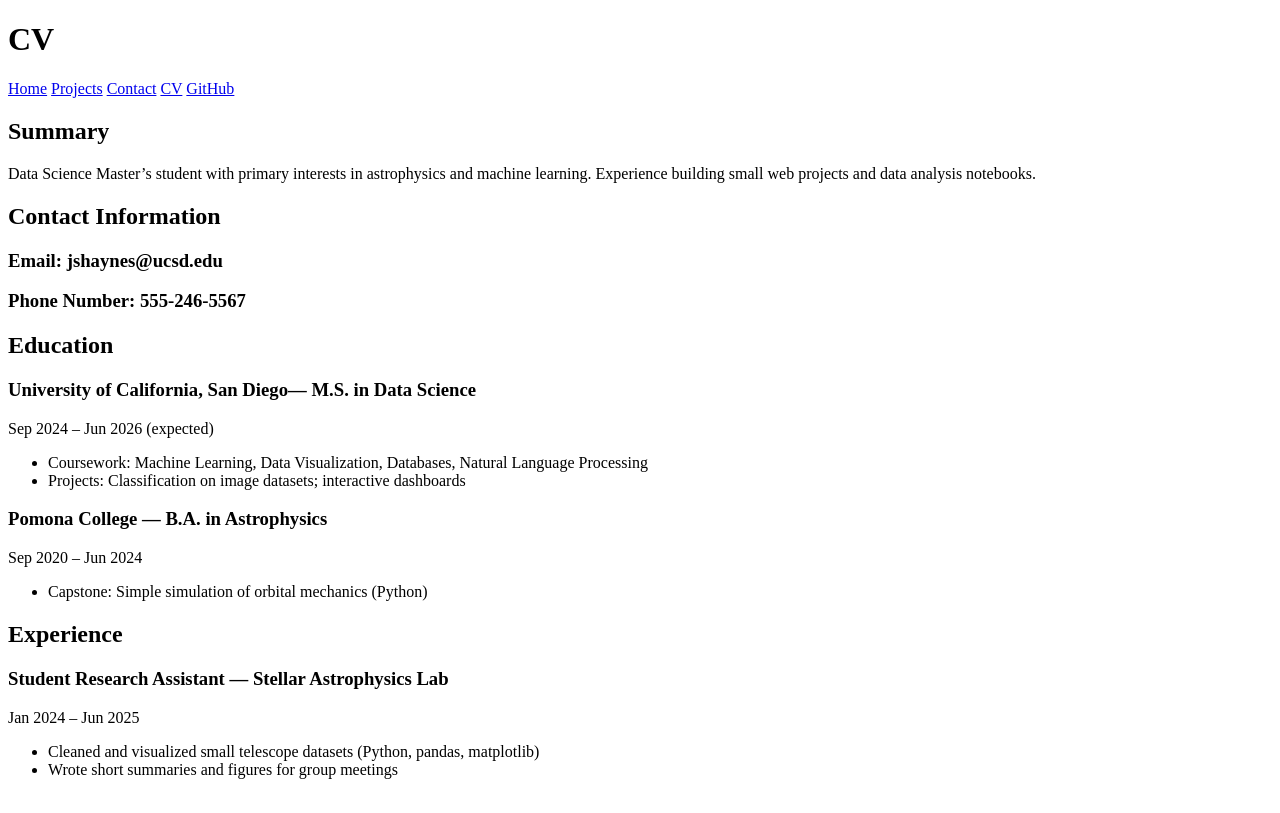
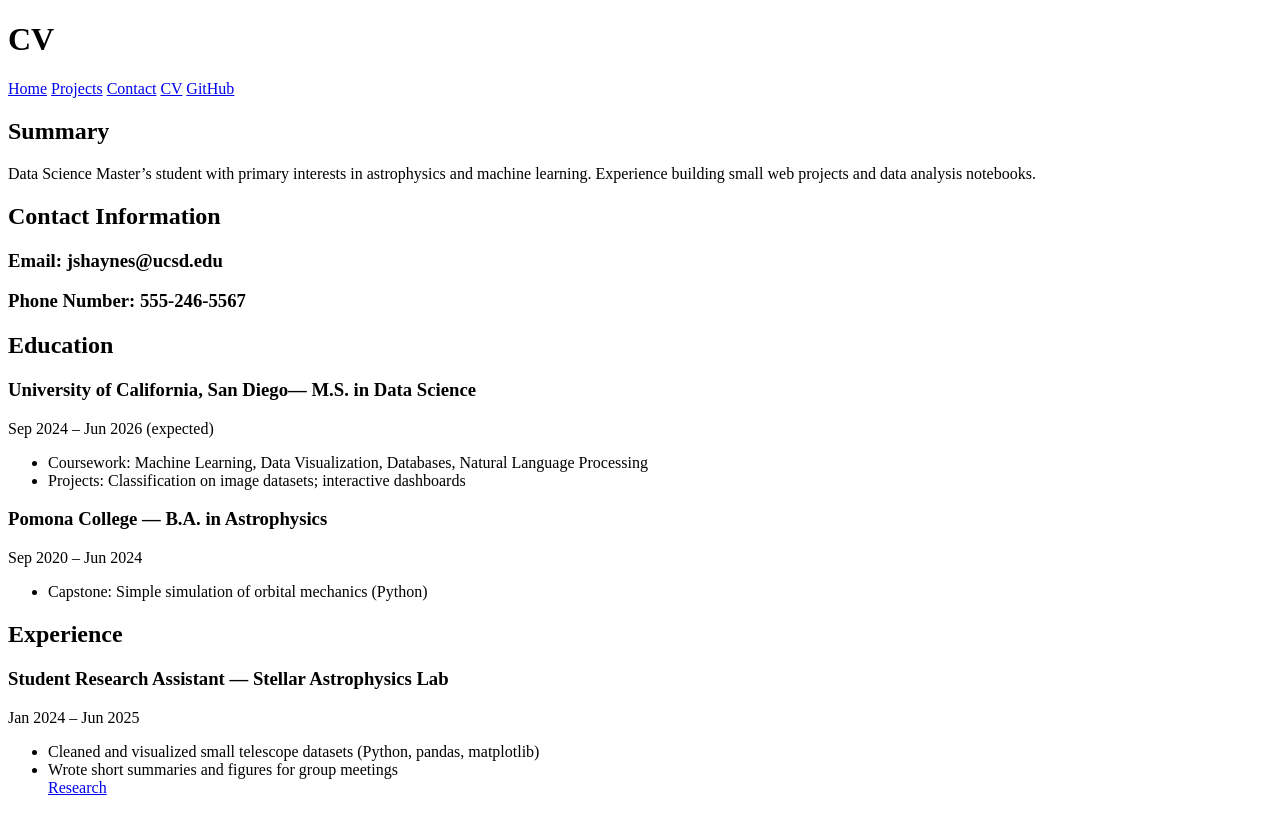
Before and after one commit to julia-haynes/portfolio, a plain HTML site: page CV/index.html in a window 1280 px wide. Drawn offline with Linux system fonts and the light colour scheme.

Commit message:
add research link

```diff
--- a/CV/index.html
+++ b/CV/index.html
@@ -91,6 +91,7 @@
         <ul>
           <li>Cleaned and visualized small telescope datasets (Python, pandas, matplotlib)</li>
           <li>Wrote short summaries and figures for group meetings</li>
+          <a href = "http://nasa.org/" >Research</a>
         </ul>
       </article>
 
```
